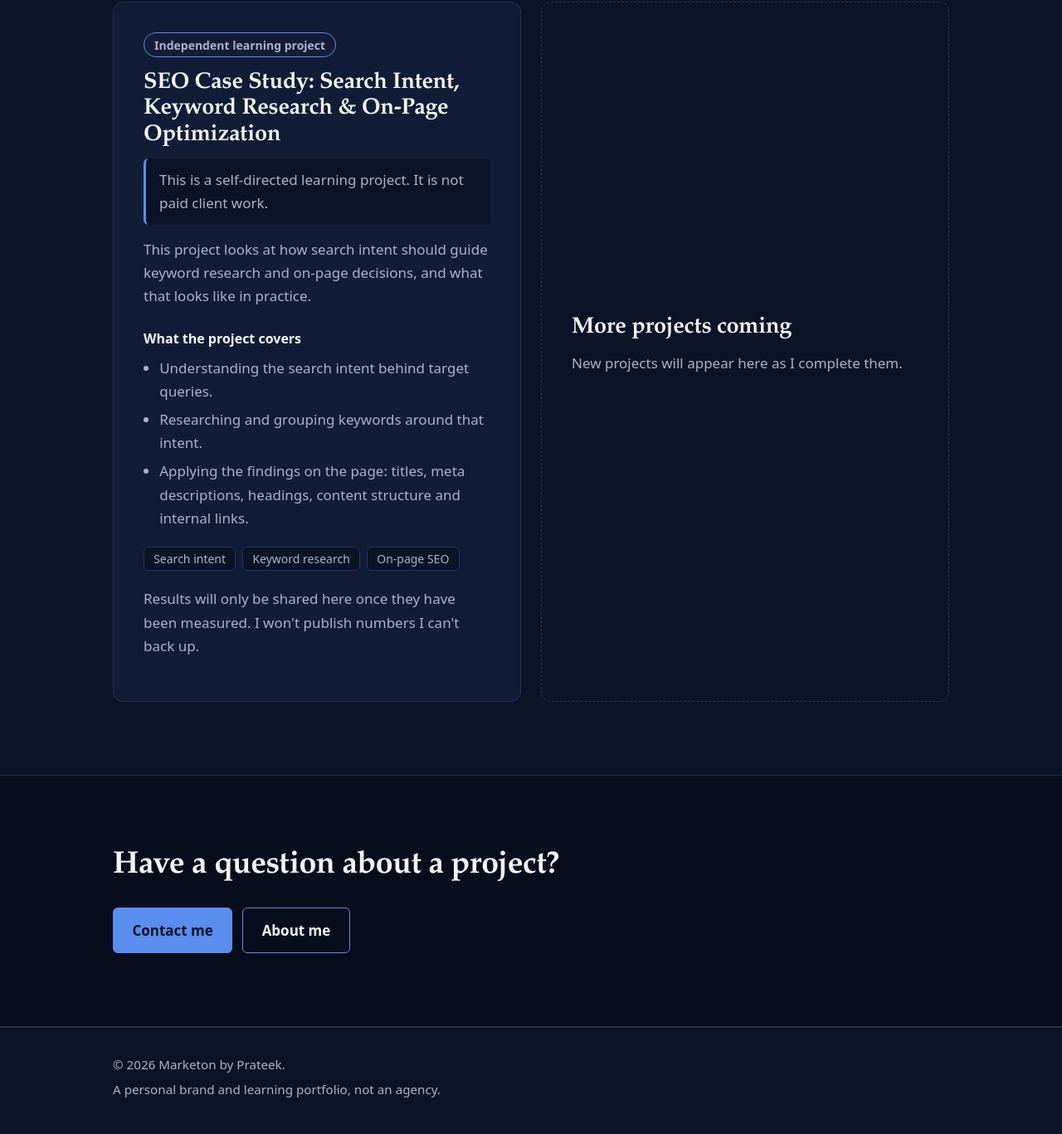
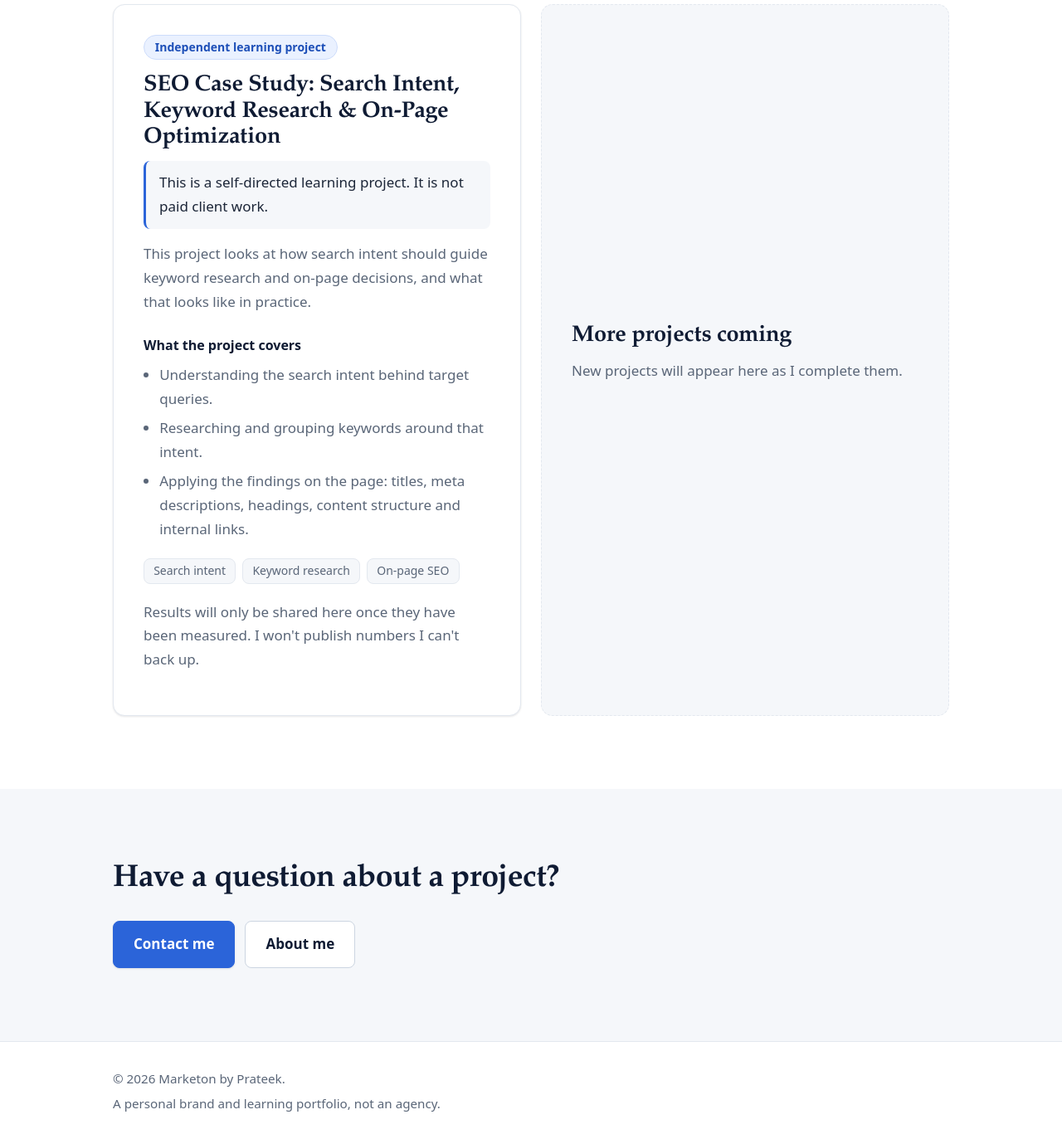
Before and after one commit to marketonbyprateek/Marketon-, a plain HTML site: page projects.html in a window 1280 px wide. Shown: the part 446-1813 px from the top of the page at 83% size. Drawn offline with Linux system fonts and the light colour scheme.

Commit message:
Update style.css

```diff
--- a/style.css
+++ b/style.css
@@ -1,5 +1,5 @@
 /* ==========================================================================
-   Marketon by Prateek - main stylesheet
+   Marketon by Prateek - main stylesheet (white theme)
    Sections: 1 Tokens, 2 Base, 3 Layout, 4 Header, 5 Buttons, 6 Hero,
              7 Focus list, 8 Projects, 9 Text pages, 10 Contact, 11 Footer
    Edit the colours and fonts in section 1 to restyle the whole site.
@@ -7,23 +7,28 @@
 
 /* 1. Tokens ---------------------------------------------------------------- */
 :root {
-  --bg: #0b1426;          /* page background (dark navy) */
-  --bg-deep: #070d1a;     /* deeper navy for alternate sections */
-  --bg-raised: #111d36;   /* panels and cards */
-  --line: #22345a;        /* borders and dividers */
-  --text: #f4f6fb;        /* main text (near white) */
-  --muted: #a8b3ca;       /* secondary text */
-  --blue: #5b8def;        /* accent: buttons, rules */
-  --blue-soft: #8db0ff;   /* accent: links and small text on navy */
+  --bg: #ffffff;           /* page background (pure white) */
+  --bg-soft: #f5f7fa;      /* light grey section backgrounds */
+  --line: #e3e8ef;         /* subtle borders and dividers */
+  --line-strong: #ccd5e1;  /* slightly stronger borders (ghost buttons) */
+  --text: #1c2638;         /* main text (dark charcoal navy) */
+  --heading: #0f1b33;      /* headings (deep navy) */
+  --muted: #5a6678;        /* secondary text */
+  --blue: #2b64d9;         /* accent: buttons, rules */
+  --blue-dark: #1d4fb8;    /* accent: links, hover states */
+  --blue-tint: #eaf1ff;    /* very light blue for badges */
+
+  --shadow-s: 0 1px 2px rgba(16, 24, 40, 0.05), 0 1px 3px rgba(16, 24, 40, 0.06);
+  --shadow-m: 0 4px 14px rgba(16, 24, 40, 0.07), 0 2px 4px rgba(16, 24, 40, 0.04);
 
   --font-display: "Iowan Old Style", "Palatino Linotype", Palatino, Georgia, serif;
   --font-body: system-ui, -apple-system, "Segoe UI", Roboto, "Helvetica Neue", Arial, sans-serif;
 
-  --radius-s: 6px;
-  --radius-m: 12px;
+  --radius-s: 8px;
+  --radius-m: 14px;
   --wrap: 68rem;
 
-  color-scheme: dark;
+  color-scheme: light;
 }
 
 /* 2. Base ------------------------------------------------------------------ */
@@ -44,7 +49,8 @@ body {
   color: var(--text);
   font-family: var(--font-body);
   font-size: 1.0625rem;
-  line-height: 1.65;
+  line-height: 1.7;
+  -webkit-font-smoothing: antialiased;
 }
 
 img,
@@ -57,6 +63,7 @@ h1,
 h2,
 h3 {
   margin: 0 0 0.75rem;
+  color: var(--heading);
   line-height: 1.15;
   font-weight: 700;
 }
@@ -87,16 +94,16 @@ p {
 }
 
 a {
-  color: var(--blue-soft);
+  color: var(--blue-dark);
   text-underline-offset: 0.2em;
 }
 
 a:hover {
-  color: var(--text);
+  color: var(--blue);
 }
 
 :focus-visible {
-  outline: 3px solid var(--blue-soft);
+  outline: 3px solid var(--blue);
   outline-offset: 3px;
   border-radius: 2px;
 }
@@ -107,14 +114,15 @@ a:hover {
   top: -4rem;
   z-index: 10;
   padding: 0.6rem 1rem;
-  background: var(--text);
-  color: var(--bg);
+  background: var(--heading);
+  color: #ffffff;
   font-weight: 600;
   border-radius: var(--radius-s);
 }
 
 .skip-link:focus {
   top: 1rem;
+  color: #ffffff;
 }
 
 /* 3. Layout ---------------------------------------------------------------- */
@@ -131,8 +139,7 @@ a:hover {
 
 .section-deep {
   padding-block: clamp(3rem, 8vw, 5.5rem);
-  background: var(--bg-deep);
-  border-block: 1px solid var(--line);
+  background: var(--bg-soft);
 }
 
 .section-intro {
@@ -145,6 +152,7 @@ a:hover {
 .site-header {
   background: var(--bg);
   border-bottom: 1px solid var(--line);
+  box-shadow: 0 1px 3px rgba(16, 24, 40, 0.04);
 }
 
 .site-header-inner {
@@ -160,8 +168,12 @@ a:hover {
   font-family: var(--font-display);
   font-size: 1.4rem;
   font-weight: 700;
-  color: var(--text);
+  color: var(--heading);
   text-decoration: none;
+}
+
+.brand:hover {
+  color: var(--heading);
 }
 
 .brand span {
@@ -185,16 +197,19 @@ a:hover {
   display: block;
   padding: 0.7rem 0.8rem;
   color: var(--muted);
+  font-weight: 500;
   text-decoration: none;
   border-bottom: 2px solid transparent;
+  transition: color 0.15s ease, border-color 0.15s ease;
 }
 
 .site-nav a:hover {
-  color: var(--text);
+  color: var(--heading);
+  border-bottom-color: var(--line-strong);
 }
 
 .site-nav a[aria-current="page"] {
-  color: var(--text);
+  color: var(--heading);
   border-bottom-color: var(--blue);
 }
 
@@ -208,32 +223,38 @@ a:hover {
 
 .btn {
   display: inline-block;
-  padding: 0.8rem 1.4rem;
+  padding: 0.8rem 1.5rem;
   border: 1px solid var(--blue);
   border-radius: var(--radius-s);
   font-weight: 600;
   text-decoration: none;
-  transition: background-color 0.15s ease, color 0.15s ease;
+  transition: background-color 0.15s ease, color 0.15s ease,
+    border-color 0.15s ease, box-shadow 0.15s ease;
 }
 
 .btn-primary {
   background: var(--blue);
-  color: var(--bg);
+  color: #ffffff;
+  box-shadow: var(--shadow-s);
 }
 
 .btn-primary:hover {
-  background: var(--blue-soft);
-  color: var(--bg);
+  background: var(--blue-dark);
+  border-color: var(--blue-dark);
+  color: #ffffff;
+  box-shadow: var(--shadow-m);
 }
 
 .btn-ghost {
-  background: transparent;
-  color: var(--text);
+  background: var(--bg);
+  border-color: var(--line-strong);
+  color: var(--heading);
 }
 
 .btn-ghost:hover {
-  background: var(--bg-raised);
-  color: var(--text);
+  background: var(--blue-tint);
+  border-color: var(--blue);
+  color: var(--blue-dark);
 }
 
 /* 6. Hero ------------------------------------------------------------------ */
@@ -251,7 +272,7 @@ a:hover {
   font-family: var(--font-display);
   font-size: clamp(1.3rem, 3vw, 1.75rem);
   line-height: 1.3;
-  color: var(--blue-soft);
+  color: var(--blue-dark);
   margin-bottom: 1.25rem;
 }
 
@@ -262,9 +283,10 @@ a:hover {
 .intent-figure {
   margin: 0;
   padding: 1.5rem;
-  background: var(--bg-raised);
+  background: var(--bg);
   border: 1px solid var(--line);
   border-radius: var(--radius-m);
+  box-shadow: var(--shadow-m);
 }
 
 .search-bar {
@@ -272,7 +294,7 @@ a:hover {
   align-items: center;
   gap: 0.75rem;
   padding: 0.7rem 1.1rem;
-  background: var(--bg);
+  background: var(--bg-soft);
   border: 1px solid var(--line);
   border-radius: 999px;
   color: var(--text);
@@ -280,7 +302,7 @@ a:hover {
 
 .search-bar svg {
   flex: none;
-  color: var(--blue-soft);
+  color: var(--blue);
 }
 
 .intent-list {
@@ -294,7 +316,7 @@ a:hover {
 
 .intent-list dt {
   font-weight: 600;
-  color: var(--blue-soft);
+  color: var(--blue-dark);
 }
 
 .intent-list dd {
@@ -341,9 +363,16 @@ a:hover {
 
 .project {
   padding: clamp(1.5rem, 4vw, 2.25rem);
-  background: var(--bg-raised);
+  background: var(--bg);
   border: 1px solid var(--line);
   border-radius: var(--radius-m);
+  box-shadow: var(--shadow-s);
+  transition: box-shadow 0.2s ease, border-color 0.2s ease;
+}
+
+.project:hover {
+  border-color: var(--line-strong);
+  box-shadow: var(--shadow-m);
 }
 
 .project p {
@@ -354,17 +383,25 @@ a:hover {
   display: flex;
   flex-direction: column;
   justify-content: center;
-  background: transparent;
+  background: var(--bg-soft);
   border-style: dashed;
+  box-shadow: none;
 }
 
+.project-empty:hover {
+  border-color: var(--line);
+  box-shadow: none;
+}
+
+.project .badge,
 .badge {
   display: inline-block;
   margin-bottom: 1rem;
-  padding: 0.15rem 0.75rem;
-  border: 1px solid var(--blue);
+  padding: 0.15rem 0.8rem;
+  background: var(--blue-tint);
+  border: 1px solid #cddcfb;
   border-radius: 999px;
-  color: var(--blue-soft);
+  color: var(--blue-dark);
   font-size: 0.875rem;
   font-weight: 600;
 }
@@ -376,9 +413,10 @@ a:hover {
   letter-spacing: -0.01em;
 }
 
+.project .project-note,
 .project-note {
   padding: 0.75rem 1rem;
-  background: var(--bg);
+  background: var(--bg-soft);
   border-left: 3px solid var(--blue);
   border-radius: var(--radius-s);
   color: var(--text);
@@ -388,7 +426,7 @@ a:hover {
   margin: 1.5rem 0 0.5rem;
   font-size: 1rem;
   font-weight: 600;
-  color: var(--text);
+  color: var(--heading);
 }
 
 .project-list {
@@ -412,7 +450,7 @@ a:hover {
 
 .tag-list li {
   padding: 0.15rem 0.7rem;
-  background: var(--bg);
+  background: var(--bg-soft);
   border: 1px solid var(--line);
   border-radius: var(--radius-s);
   color: var(--muted);
@@ -479,18 +517,20 @@ a:hover {
   justify-content: space-between;
   gap: 0.25rem 1rem;
   padding: 1rem 1.25rem;
-  background: var(--bg-raised);
+  background: var(--bg);
   border: 1px solid var(--line);
   border-radius: var(--radius-s);
+  box-shadow: var(--shadow-s);
 }
 
 .contact-label {
   font-weight: 600;
+  color: var(--heading);
 }
 
 .placeholder-note {
   padding: 0.75rem 1rem;
-  background: var(--bg-raised);
+  background: var(--bg-soft);
   border-left: 3px solid var(--blue);
   border-radius: var(--radius-s);
   color: var(--muted);
@@ -500,6 +540,7 @@ a:hover {
 /* 11. Footer --------------------------------------------------------------- */
 .site-footer {
   padding-block: 2rem;
+  background: var(--bg);
   border-top: 1px solid var(--line);
   color: var(--muted);
   font-size: 0.95rem;
@@ -535,7 +576,9 @@ a:hover {
     scroll-behavior: auto;
   }
 
-  .btn {
+  .btn,
+  .project,
+  .site-nav a {
     transition: none;
   }
 }
```
